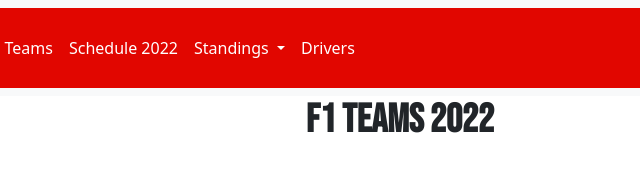
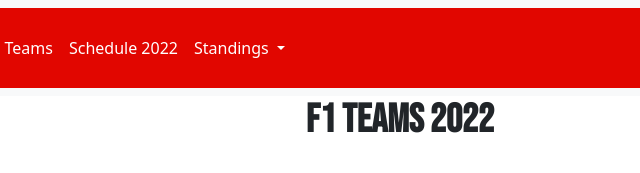
Before and after one commit to MariFranco4/JC-proyecto-final, a plain HTML site: page Teams.html in a window 1280 px wide. Shown: the top 173 px of the page, 240-880 px from the left. Drawn offline with nearby package versions, Linux system fonts and the light colour scheme.

Commit message:
listo :)

```diff
--- a/Teams.html
+++ b/Teams.html
@@ -48,9 +48,6 @@
                   <li><a class="dropdown-item" href="Driver Standings.html">Driver Standings</a></li>
                   <li><a class="dropdown-item" href="constructor standings.html">Constructor Standings</a></li>
                 </ul>
-              </li>
-              <li class="nav-item">
-                <a class="nav-link" href="drivers.html">Drivers</a>
               </li>
             </ul>
             <form class="d-flex">
```
Also changed, not shown: Driver Standings.html (+0 -3 lines), Index.html (+0 -3 lines), Schedule 2022.html (+0 -3 lines), constructor standings.html (+0 -3 lines).
